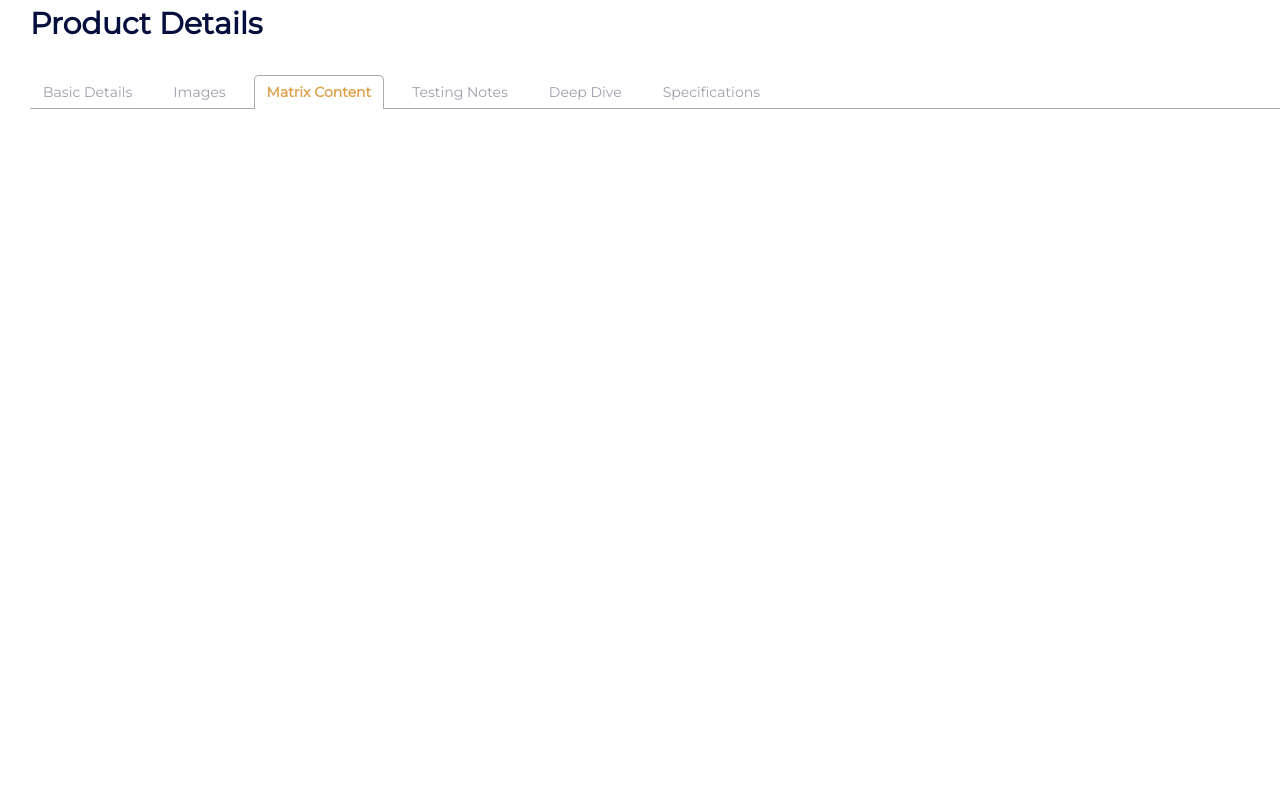
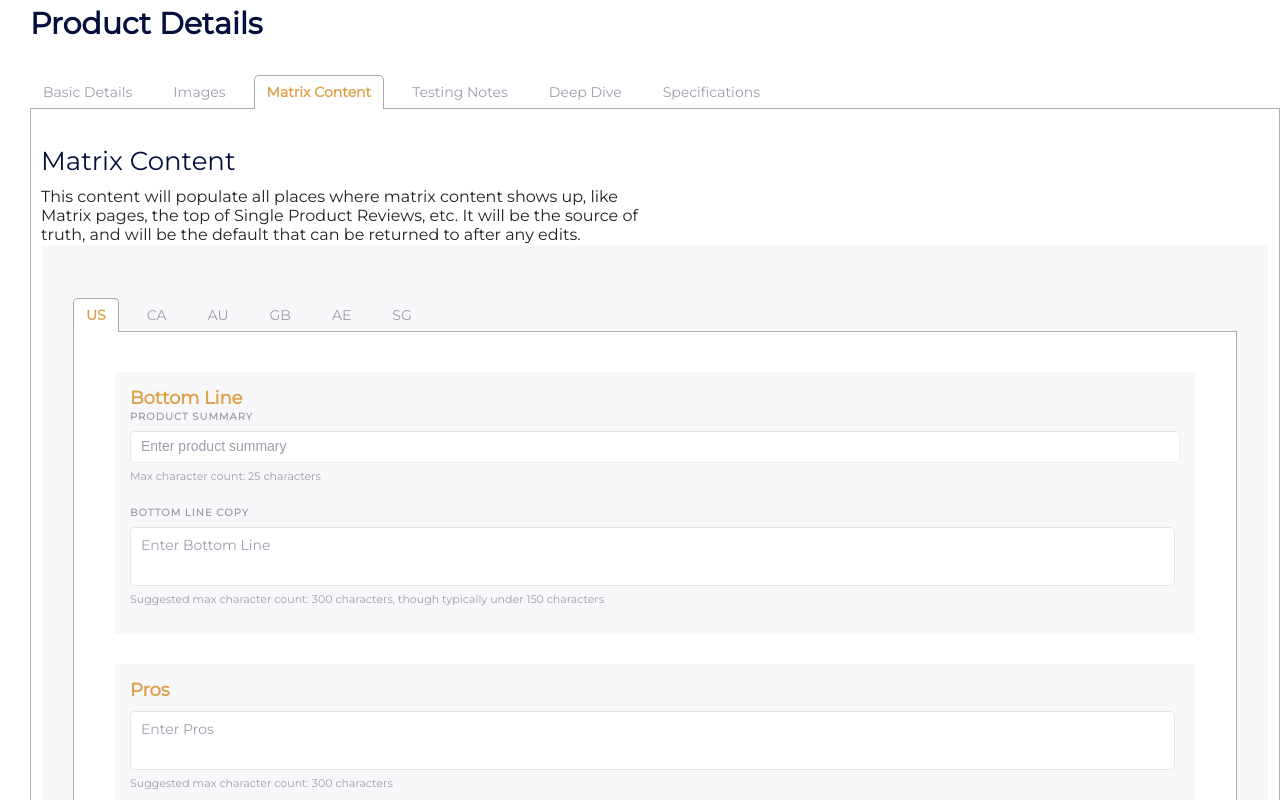
Before and after one commit to jas-chu/product-catalog, a React (Create React App) app: page / in a window 1280 px wide. Both pictures are taken after a click on the tab "Matrix Content". Shown: the top 800 px of the page. Built offline with nearby package versions, Linux system fonts and the light colour scheme.

Commit message:
adding Matrix Content mocks

```diff
--- a/src/App.js
+++ b/src/App.js
@@ -4,6 +4,7 @@ import ImagesTab from './components/tabs/ImagesTab';
 import BasicDetailsTab from './components/tabs/BasicDetailsTab';
 import 'react-tabs/style/react-tabs.css';
 import CustomTab from './components/tab';
+import MatrixContent from './components/tabs/MatrixContent';
 
 function App() {
   return (
@@ -21,6 +22,7 @@ function App() {
       >
         <BasicDetailsTab />
         <ImagesTab />
+        <MatrixContent />
       </CustomTab>
     </div>
   );
--- /dev/null
+++ b/src/components/tabs/MatrixContent.css
@@ -0,0 +1,26 @@
+.Matrix-container {
+  margin: 30px 30px 30px 30px
+}
+
+.Suggestion-text {
+  font-size: 11px;
+  font-weight: normal;
+  font-stretch: normal;
+  font-style: normal;
+  line-height: 2.45;
+  letter-spacing: normal;
+  color: #9f9cac;
+  margin: 0px 0px 17px 0px;
+}
+
+.Input-title {
+  margin: 0;
+}
+
+.Last {
+  margin: 0px 0px 6px 0px;
+}
+
+.Matrix-spacing {
+  margin-top: 30px;
+}
--- /dev/null
+++ b/src/components/tabs/MatrixContent.js
@@ -0,0 +1,73 @@
+import React from 'react';
+import Input from '../input';
+import CustomTab from '../tab';
+import TextArea from '../text-area';
+import Header from './Header';
+import './MatrixContent.css';
+
+function MatrixContent() {
+  return (
+    <div>
+      <Header
+        title="Matrix Content"
+        subtitle={
+          <span>
+            This content will populate all places where matrix content shows up, like
+            <br />
+            Matrix pages, the top of Single Product Reviews, etc. It will be the source of
+            <br />
+            truth, and will be the default that can be returned to after any edits.
+          </span>
+        }
+      />
+      <div className="Section">
+        <CustomTab titles={['US', 'CA', 'AU', 'GB', 'AE', 'SG']} className="Section Spacing">
+          <MatrixInfo />
+          <MatrixInfo />
+        </CustomTab>
+      </div>
+    </div>
+  );
+}
+
+function MatrixInfo() {
+  return (
+    <div className="Matrix-container">
+      <div className="Section">
+        <p className="Section-title">Bottom Line</p>
+        <div>
+          <Input
+            title="PRODUCT SUMMARY"
+            name="product summary"
+            placeholder="Enter product summary"
+          />
+          <p className="Suggestion-text">Max character count: 25 characters</p>
+          <TextArea
+            title="BOTTOM LINE COPY"
+            placeholder="Enter Bottom Line"
+            className="Suggestion-text Last"
+            suggestion="Suggested max character count: 300 characters, though typically under 150 characters"
+          />
+        </div>
+      </div>
+      <div className="Section Matrix-spacing">
+        <p className="Section-title">Pros</p>
+        <TextArea
+          placeholder="Enter Pros"
+          className="Suggestion-text Last"
+          suggestion="Suggested max character count: 300 characters"
+        />
+      </div>
+      <div className="Section Matrix-spacing">
+        <p className="Section-title">Cons</p>
+        <TextArea
+          placeholder="Enter Cons"
+          className="Suggestion-text Last"
+          suggestion="Suggested max character count: 300 characters, though typically under 100 characters"
+        />
+      </div>
+    </div>
+  );
+}
+
+export default MatrixContent;
```
